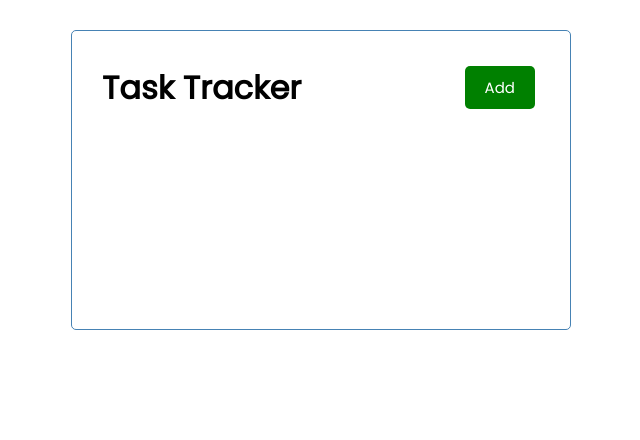
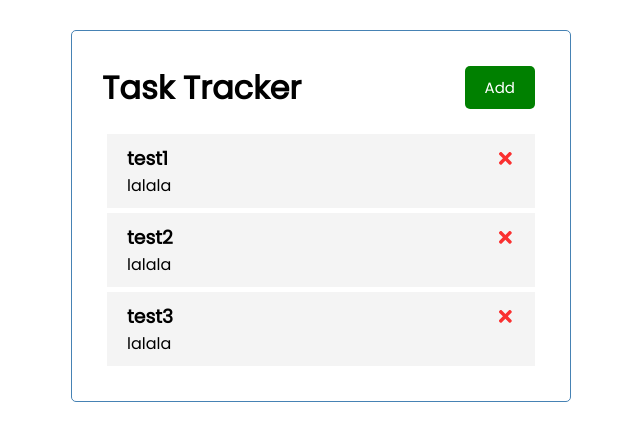
Before and after one commit to brunonasc74/task-tracker, a React (Create React App) app: page / in a window 1280 px wide. Shown: the top 440 px of the page, without its empty margins (319-959 px from the left). Built offline with nearby package versions, Linux system fonts and the light colour scheme.

Commit message:
Task component created

```diff
--- a/src/App.js
+++ b/src/App.js
@@ -1,9 +1,30 @@
+import { useState } from 'react';
 import Header from './components/Header';
+import Tasks from './components/Tasks';
 
 function App() {
+	const [tasks, setState] = useState([
+		{
+			id: 1,
+			title: 'test1',
+			appointment: 'lalala'
+		},
+		{
+			id: 2,
+			title: 'test2',
+			appointment: 'lalala'
+		},
+		{
+			id: 3,
+			title: 'test3',
+			appointment: 'lalala'
+		}
+	]);
+
 	return (
 		<div className='container'>
 			<Header title='Task Tracker' />
+			<Tasks tasks={tasks} />
 		</div>
 	);
 }
--- /dev/null
+++ b/src/components/Task.js
@@ -0,0 +1,15 @@
+import { FaTimes } from 'react-icons/fa';
+import React from 'react';
+
+const Task = ({ task }) => {
+	return (
+		<div className='task'>
+			<h3>
+				{task.title} <FaTimes style={{ color: '#fa3030', cursor: 'pointer' }} />
+			</h3>
+			<p>{task.appointment}</p>
+		</div>
+	);
+};
+
+export default Task;
--- /dev/null
+++ b/src/components/Tasks.js
@@ -0,0 +1,13 @@
+import Task from './Task';
+
+const Tasks = ({ tasks }) => {
+	return (
+		<>
+			{tasks.map((task) => (
+				<Task key={task.id} task={task} />
+			))}
+		</>
+	);
+};
+
+export default Tasks;
```
